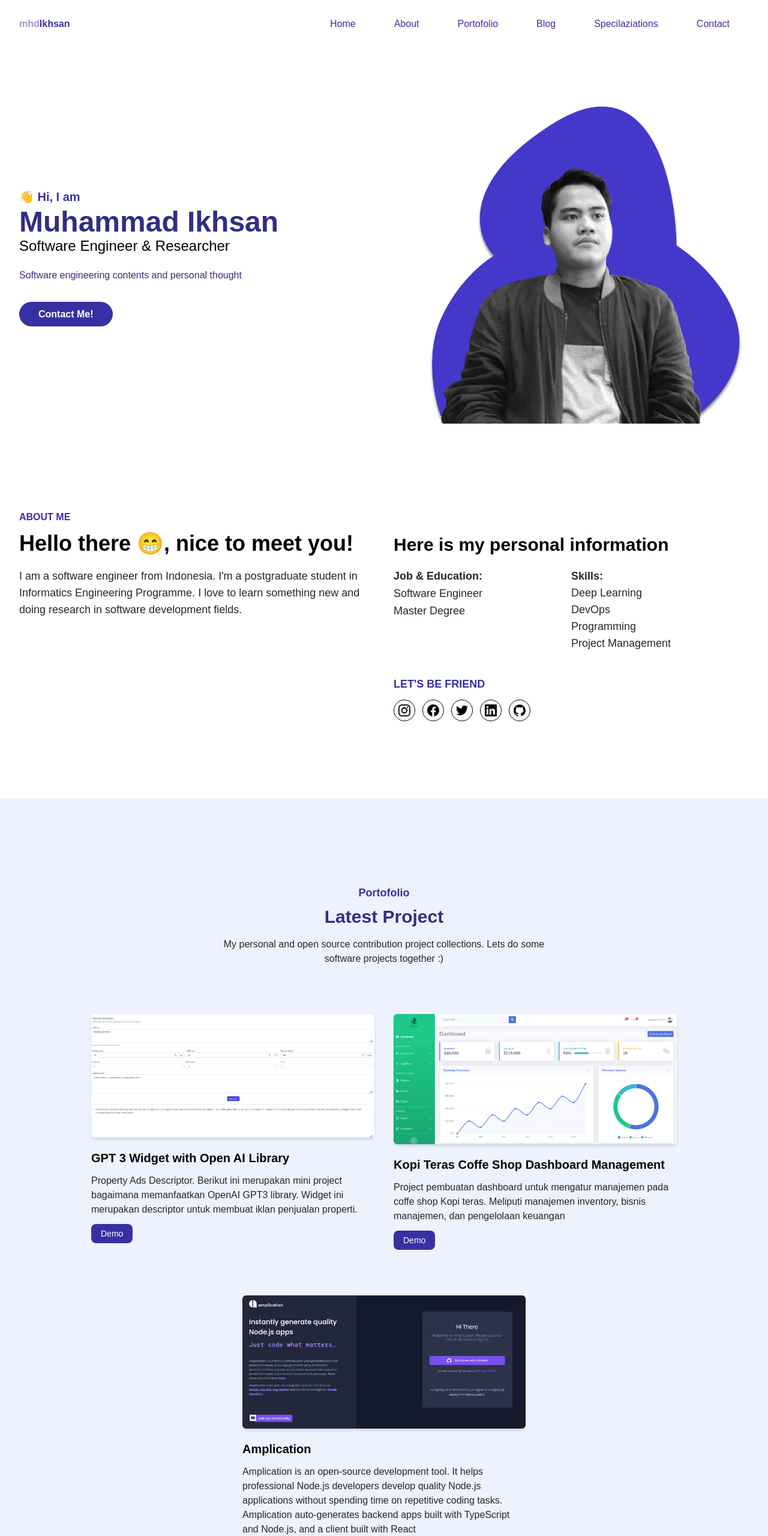
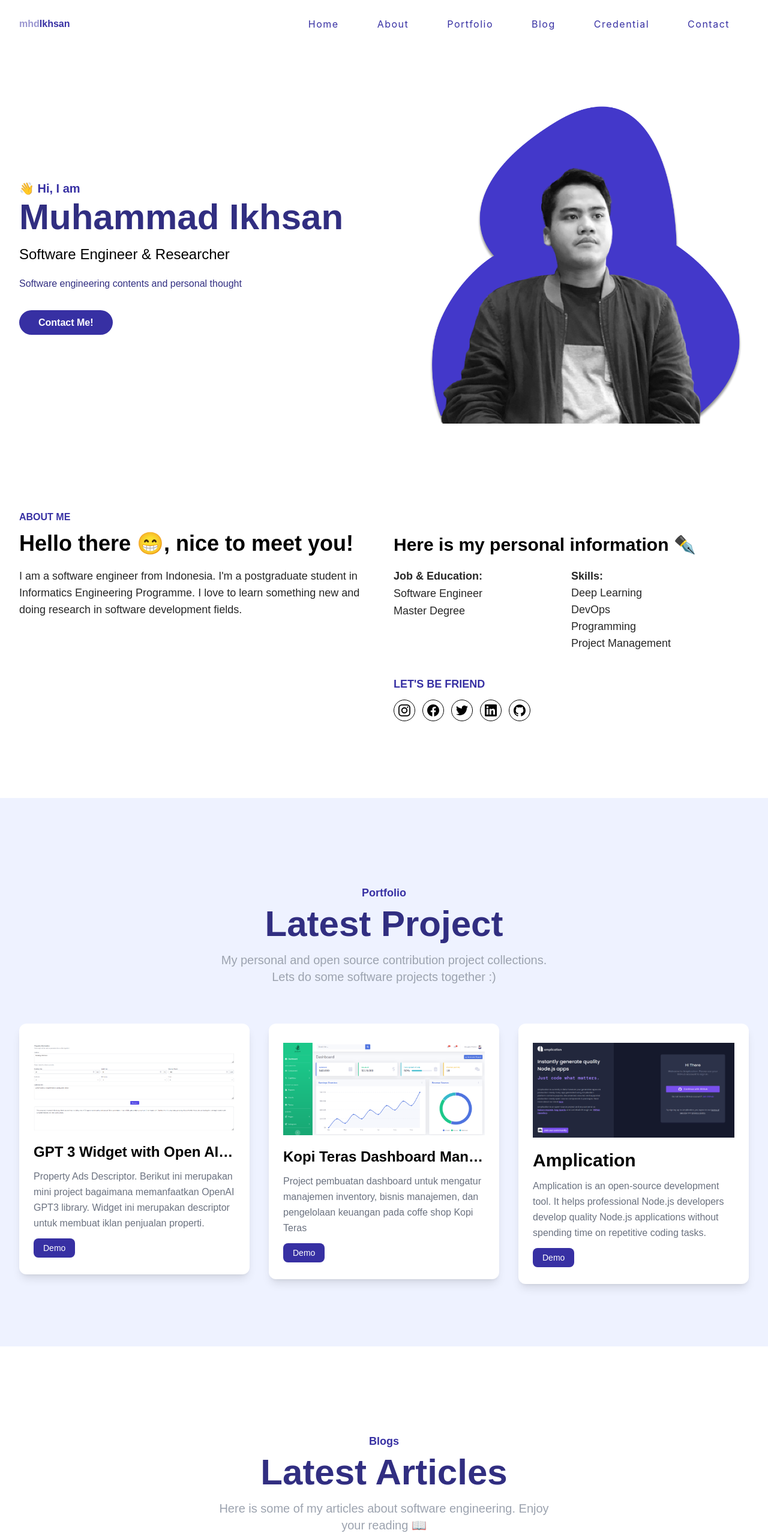
Before and after one commit to mhdikhsan/Portofolio, a website: page index.html in a window 1280 px wide. Shown: the top 2560 px of the page at 60% size. Drawn offline with Linux system fonts and the light colour scheme.

Commit message:
Update some Elementts

```diff
--- a/index.html
+++ b/index.html
@@ -9,7 +9,7 @@
     <!-- CSS -->
     <link href="dist/output.css" rel="stylesheet">
     <link rel="icon" type="image/svg+xml" href="src/favicon.ico" />
-    <title>My Portofolio</title>
+    <title>My Portfolio</title>
 </head>
 
 <body>
@@ -19,8 +19,8 @@
             <div class="flex items-center justify-between relative">
                 <div class="px-4">
                     <a href="#home" class="font-bold tect-lg
-                    text-primary block py-6">
-                        <span class="opacity-50">mhd</span>Ikhsan
+                    text-primary text-md block py-6">
+                        <span class="opacity-50 ">mhd</span>Ikhsan
                     </a>
                 </div>
                 <div class="flex items-center px-4">
@@ -43,18 +43,18 @@
                                     class="text-base text-primary py-2 mx-8 group-hover:text-indigo-500 flex">About</a>
                             </li>
                             <li class="group">
-                                <a href="#portofolio"
-                                    class="text-base text-primary py-2 mx-8 group-hover:text-indigo-500 flex">Portofolio</a>
+                                <a href="#portfolio"
+                                    class="text-base text-primary py-2 mx-8 group-hover:text-indigo-500 flex">Portfolio</a>
                             </li>
-                            <li class="gorup">
+                            <li class="group">
                                 <a href="#blog"
                                     class="text-base text-primary py-2 mx-8 group-hover:text-indigo-500 flex">Blog</a>
                             </li>
-                            <li class="gorup">
+                            <li class="group">
                                 <a href="#certificate"
-                                    class="text-base text-primary py-2 mx-8 group-hover:text-indigo-500 flex">Specilaziations</a>
+                                    class="text-base text-primary py-2 mx-8 group-hover:text-indigo-500 flex">Credential</a>
                             </li>
-                            <li class="gorup">
+                            <li class="group">
                                 <a href="#contact"
                                     class="text-base text-primary py-2 mx-8 group-hover:text-indigo-500 flex">Contact</a>
                             </li>
@@ -74,9 +74,9 @@
                 <div class="w-full self-center px-4 lg:w-1/2">
                     <h1 class="text-base font-semibold text-primary md:text-xl ">
                         👋 Hi, I am
-                        <span class="block font-bold text-dark text-4xl mt-1 lg:text-5xl">Muhammad Ikhsan</span>
+                        <span class="block font-bold text-dark text-4xl mt-1 lg:text-6xl">Muhammad Ikhsan</span>
                     </h1>
-                    <h2 class="font-medium  text-lg mb-5 lg:text-2xl">Software Engineer & Researcher </h2>
+                    <h2 class="font-medium pt-4  text-lg mb-5 lg:text-2xl">Software Engineer & Researcher </h2>
                     <p class="font-medium text-indigo-900 mb-10 leading-relaxed">Software engineering contents and
                         personal thought </p>
                     <a href="#contact" class="text-base font-semibold
@@ -111,7 +111,7 @@
                     </p>
                 </div>
                 <div class="w-full px-4 lg:w-1/2 lg:text-lg">
-                    <h3 class="font-bold text-3xl mb-5 lg:text-3xl lg:pt-10">Here is my personal information </h3>
+                    <h3 class="font-bold text-2xl mb-5 lg:text-3xl lg:pt-10">Here is my personal information ✒️</h3>
                     <div class="flex flex-wrap text-neutral-800  mb-10 ">
                         <div class="w-full lg:w-1/2">
                             <ul class="mb-10 leading-relaxed">
@@ -196,66 +196,83 @@
     <!-- About Section End-->
 
 
-    <!-- Portofolio Section Start-->
-    <section id="portofolio" class="pt-36 pb-16 bg-indigo-50">
+    <!-- Portflio Section Start-->
+    <section id="portfolio" class="pt-36 pb-16 bg-indigo-50">
         <div class="container">
             <div class="w-full px-4">
                 <div class="max-w-xl mx-auto text-center mb-16">
-                    <h4 class="font-semibold text-lg text-primary mb-2">Portofolio</h4>
-                    <h2 class="font-bold text-dark text-3xl mb-4">Latest Project</h2>
-                    <p class="font-medium text-md text-base text-neutral-800">My personal and open source contribution
+                    <h4 class="font-semibold text-lg text-primary mb-2">Portfolio</h4>
+                    <h2 class="font-bold text-dark text-3xl lg:text-6xl mb-4">Latest Project</h2>
+                    <p class="font-medium text-md text-base lg:text-xl text-gray-400">My personal and open source
+                        contribution
                         project collections. Lets do
                         some software projects together :)</p>
                 </div>
             </div>
-            <div class="w-full px-4 flex flex-wrap justify-center xl:w-10/12 xl:mx-auto">
-                <div class="mb-12 p-4 md:w-1/2">
-                    <div class="rounded-md shadow-md overflow-hidden">
+            <div class="flex flex-wrap">
+                <div class="w-full px-4 lg:w-1/2 xl:w-1/3">
+                    <div class="bg-white rounded-xl shadow-lg overflow-hidden mb-10 ">
+                        <div class="py-8 px-6">
                             <img src="dist/img/portofolio/1.png" alt="GPT 3 Widget" width="w-full">
-                    </div>
-                    <h3 class="font-semibold text-xl text-black mt-5 mb-3">GPT 3 Widget with Open AI Library</h3>
-                    <p class="font-medium  text-base text-neutral-800 pb-4">Property Ads Descriptor. Berikut ini
+
+                            <h3 class="font-semibold text-2xl text-black mt-5 mb-3 truncate">GPT 3 Widget with Open AI
+                                Library
+                            </h3>
+                            <p class="font-medium  text-base text-gray-500 pb-4 leading-relaxed">Property Ads
+                                Descriptor.
+                                Berikut ini
                                 merupakan
                                 mini project bagaimana memanfaatkan OpenAI GPT3
                                 library. Widget ini merupakan descriptor untuk membuat iklan penjualan properti.
                             </p>
                             <a href="https://gpt-3-widget.herokuapp.com/" target="_blank" class="font-medium text-sm text-white bg-primary py-2 px-4 rounded-lg hover:shadow-lg hover:bg-indigo-50 hover:text-black
                     hover:opacity-80 transition duration-300 ease-in-out">Demo</a>
+
                         </div>
-                <div class="mb-12 p-4 md:w-1/2">
-                    <div class="rounded-md shadow-md overflow-hidden">
+                    </div>
+                </div>
+                <div class="w-full px-4 lg:w-1/2 xl:w-1/3">
+                    <div class="bg-white rounded-xl shadow-lg overflow-hidden mb-10">
+                        <div class="py-8 px-6">
                             <img src="dist/img/portofolio/2.png" alt="Kopi Teras" width="w-full">
-                    </div>
-                    <h3 class="font-semibold text-xl text-black mt-5 mb-3">Kopi Teras Coffe Shop Dashboard Management
+                            <h3 class="font-semibold text-2xl text-black mt-5 mb-3 truncate">Kopi Teras Dashboard
+                                Management
                             </h3>
-                    <p class="font-medium  text-base text-neutral-800 pb-4">Project pembuatan dashboard untuk mengatur
-                        manajemen pada coffe shop Kopi teras. Meliputi manajemen inventory, bisnis manajemen, dan
-                        pengelolaan keuangan
+                            <p class="font-medium  text-base text-gray-500 pb-4 leading-relaxed">Project pembuatan
+                                dashboard
+                                untuk mengatur
+                                manajemen inventory, bisnis manajemen,
+                                dan
+                                pengelolaan keuangan pada coffe shop Kopi Teras
                             </p>
                             <a href="https://mhdikhsan.github.io/kopiteras/" target="_blank" class="font-medium text-sm text-white bg-primary py-2 px-4 rounded-lg hover:shadow-lg hover:bg-indigo-50 hover:text-black
                     hover:opacity-80 transition duration-300 ease-in-out">Demo</a>
                         </div>
-                <div class="mb-12 p-4 md:w-1/2">
-                    <div class="rounded-md shadow-md overflow-hidden">
+                    </div>
+                </div>
+                <div class="w-full px-4 lg:w-1/2 xl:w-1/3">
+                    <div class="bg-white rounded-xl shadow-lg overflow-hidden mb-10">
+                        <div class="py-8 px-6">
                             <img src="dist/img/portofolio/3.png" alt="amplication" width="w-full">
+                            <h3 class="font-semibold text-3xl text-black mt-5 mb-3">Amplication
+                            </h3>
+                            <p class="font-medium  text-base text-gray-500 pb-4 leading-relaxed">Amplication is an
+                                open‑source
+                                development
+                                tool.
+                                It helps professional Node.js developers develop quality Node.js applications without
+                                spending
+                                time on repetitive coding tasks.
+                            </p>
+                            <a href="https://app.amplication.com/login" target="_blank"
+                                class="font-medium text-sm text-white bg-primary py-2 px-4 rounded-lg hover:shadow-lg hover:bg-indigo-50 hover:text-black hover:opacity-80 transition duration-300 ease-in-out">Demo</a>
                         </div>
-                    <h3 class="font-semibold text-xl text-black mt-5 mb-3">Amplication
-                    </h3>
-                    <p class="font-medium  text-base text-neutral-800 pb-4">Amplication is an open‑source development
-                        tool.
-                        It helps professional Node.js developers develop quality Node.js applications without spending
-                        time on repetitive coding tasks.
-                        Amplication auto-generates backend apps built with TypeScript and Node.js, and a client built
-                        with React
-                    </p>
-                    <a href="https://app.amplication.com/login" target="_blank" class="font-medium text-sm text-white bg-primary py-2 px-4 rounded-lg hover:shadow-lg hover:bg-indigo-50 hover:text-black
-                    hover:opacity-80 transition duration-300 ease-in-out">Demo</a>
                     </div>
-
+                </div>
             </div>
         </div>
     </section>
-    <!-- Portofolio Section End -->
+    <!-- Portfolio Section End -->
 
 
     <!-- Blog Section Start-->
@@ -264,8 +281,9 @@
             <div class="w-full px-4">
                 <div class="max-w-xl mx-auto text-center mb-16">
                     <h4 class="font-semibold text-lg text-primary mb-2">Blogs</h4>
-                    <h2 class="font-bold text-dark text-3xl mb-4">Latest Articles</h2>
-                    <p class="font-medium text-md text-base text-neutral-800">Here is some of my articles about software
+                    <h2 class="font-bold text-dark text-3xl lg:text-6xl mb-4">Latest Articles</h2>
+                    <p class="font-medium text-md text-base lg:text-xl text-gray-400">Here is some of my articles about
+                        software
                         engineering. Enjoy your reading 📖</p>
                 </div>
                 <div class="flex flex-wrap">
@@ -314,8 +332,8 @@
                 <div class="w-full px-4 ">
                     <div class="max-w-xl mx-auto text-center mb-16">
                         <h4 class="font-semibold text-lg text-primary mb-2">Specilaziations</h4>
-                        <h2 class="font-bold text-dark text-3xl mb-4">My Certifications</h2>
-                        <p class="font-medium text-md text-base text-neutral-800">
+                        <h2 class="font-bold text-dark text-3xl lg:text-6xl mb-4">My Certifications</h2>
+                        <p class="font-medium text-md text-base lg:text-xl text-gray-400">
                             Some of my specializations certificate...
                         </p>
                     </div>
@@ -406,8 +424,8 @@
             <div class="w-full px-4">
                 <div class="max-w-xl mx-auto text-center mb-16">
                     <h4 class="font-semibold text-lg text-primary mb-2">Contact</h4>
-                    <h2 class="font-bold text-dark text-3xl mb-4">Contact Me via E-mail</h2>
-                    <p class="font-medium text-md text-base text-neutral-800">
+                    <h2 class="font-bold text-dark text-3xl lg:text-6xl mb-4">Send E-mail</h2>
+                    <p class="font-medium text-md text-base lg:text-xl  text-gray-500">
                         You can contact me for more information or asking for questions 📨.
                     </p>
                 </div>
@@ -445,18 +463,14 @@
     <footer class="bg-blue-100 pt-24 pb-16">
         <div class="container">
             <div class="flex flex-wrap text-xs">
-                 <div class="w-full px-4 mb-12 text-slate-800 font-medium md:w-1/3 ">
-                    <h2 class="font-light text-xl text-black mb-5">PT. KOS MESRA TBK </h2>
+                <div class="w-full px-4 mb-12 text-slate-800 font-medium md:w-1/4 ">
                     <h1 class="font-bold text-2xl mb-2">Call Us ✉️</h1>
+                    <h2 class="font-light text-xl text-gray-700 mb-5">PT. KOS MESRA TBK </h2>
                     <p>Ikhsanmhd12@gmail.com</p>
                     <p>Cisitu Lama, Dago</p>
                     <p>Bandung</p>
-                    <iframe class="pt-4 pr-20 w-full border-2"
-                    src="https://www.google.com/maps/embed?pb=!1m18!1m12!1m3!1d3961.08912573676!2d107.60982901453538!3d-6.879925569230522!2m3!1f0!2f0!3f0!3m2!1i1024!2i768!4f13.1!3m3!1m2!1s0x2e68e6fbaaaaaacb%3A0xcdef01562283b456!2sIndomaret!5e0!3m2!1sen!2sid!4v1650453945423!5m2!1sen!2sid"
-                    style="border:0;" allowfullscreen="" loading="lazy"
-                    referrerpolicy="no-referrer-when-downgrade"></iframe>
                 </div>
-                <div class="w-full px-4 mb-12 text-slate-800 font-medium md:w-1/3 ">
+                <div class="w-full px-4 mb-12 text-slate-800 font-medium md:w-1/4 ">
                     <h3 class="font-semibold text-xl text-black mb-5">Articles Category</h3>
                     <ul class="text-slate-800">
                         <li>
@@ -483,7 +497,7 @@
 
                     </ul>
                 </div>
-                <div class="w-full px-4 mb-12 text-slate-800 font-medium md:w-1/3 ">
+                <div class="w-full px-4 mb-12 text-slate-800 font-medium md:w-1/4 ">
                     <h3 class="font-semibold text-xl text-black mb-5">Links</h3>
                     <ul class="text-slate-800">
                         <li>
@@ -492,8 +506,8 @@
                             </a>
                         </li>
                         <li>
-                            <a href="#portofolio" class="inline-block text-base hover:text-primary mb-3">
-                                Portofolio
+                            <a href="#portfolio" class="inline-block text-base hover:text-primary mb-3">
+                                Portfolio
                             </a>
                         </li>
                         <li>
@@ -513,6 +527,15 @@
                         </li>
 
                     </ul>
+                </div>
+                <div class="w-full px-4 mb-12 text-slate-800 font-medium md:w-1/4 ">
+                    <h3 class="font-semibold text-2xl text-black mb-5">Maps 📍</h3>
+                    <div class="w-full pt-4">
+                        <iframe class="w-full"
+                            src="https://www.google.com/maps/embed?pb=!1m18!1m12!1m3!1d3961.08912573676!2d107.60982901453538!3d-6.879925569230522!2m3!1f0!2f0!3f0!3m2!1i1024!2i768!4f13.1!3m3!1m2!1s0x2e68e6fbaaaaaacb%3A0xcdef01562283b456!2sIndomaret!5e0!3m2!1sen!2sid!4v1650453945423!5m2!1sen!2sid"
+                            style="border:0;" allowfullscreen="" loading="lazy"
+                            referrerpolicy="no-referrer-when-downgrade"></iframe>
+                    </div>
                 </div>
             </div>
             <div class="w-full pt-10 border-t border-slate-500">
--- a/src/input.css
+++ b/src/input.css
@@ -1,6 +1,7 @@
 @tailwind base;
 @tailwind components;
 @tailwind utilities;
+
 
 body{
     font-family: 'poppins', sans-serif;
@@ -10,6 +11,11 @@ body{
     @apply fixed z-[9999] bg-white bg-opacity-80;
     backdrop-filter: blur(3px) ;
     box-shadow: inset 0 -1px 0 0 rgba(0,0,0,0.2);
+}
+
+nav{
+    font-family: 'inter', sans-serif;
+    letter-spacing: 1.5px;
 }
 
 .hamburger-line{
```
Also changed, not shown: dist/output.css. Lines whose indentation alone changed are shown as unchanged.
